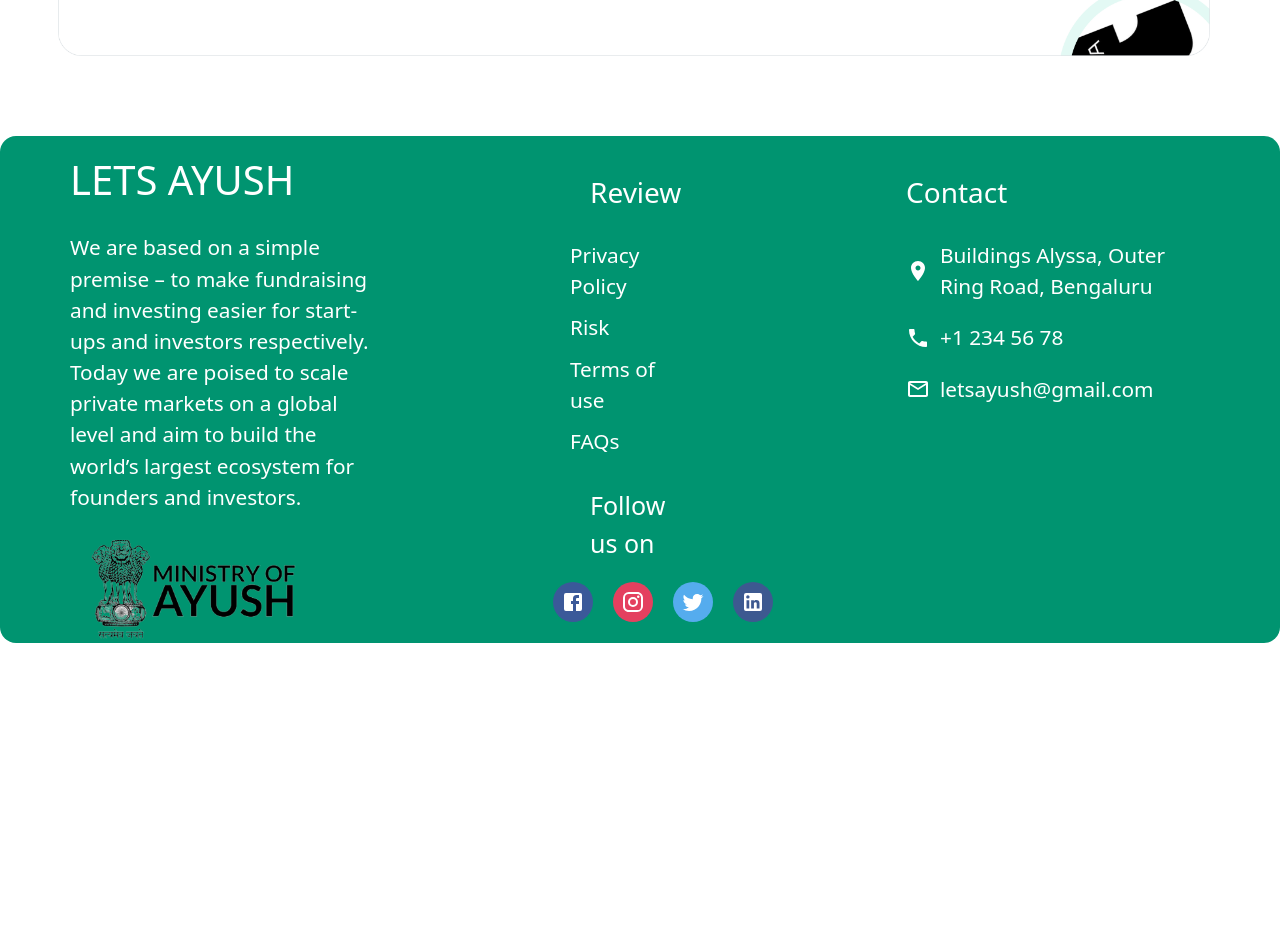
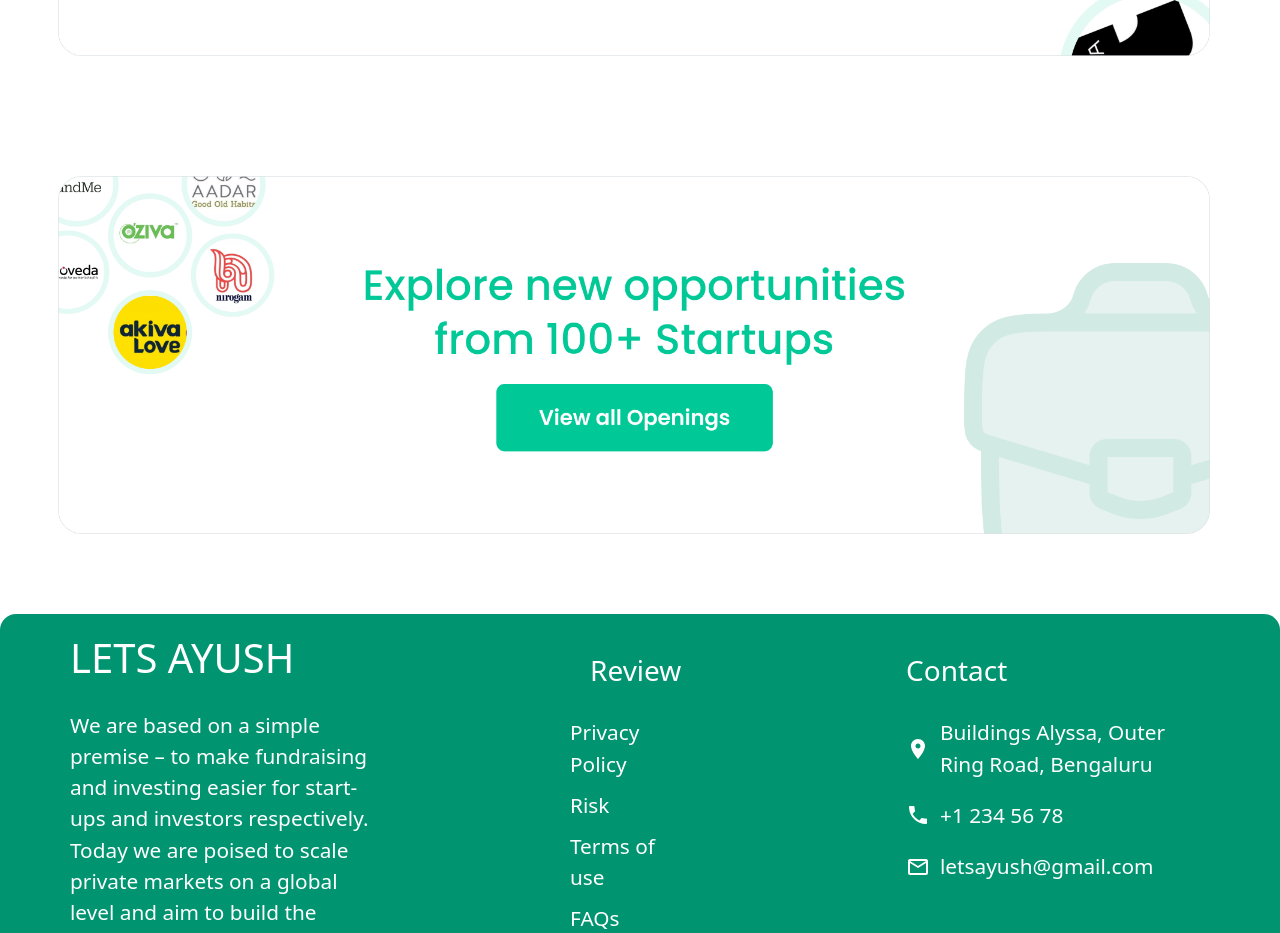
Before and after one commit to TanmayTr911/Ayush_Startup_Portal, a React (Create React App) app in the folder frontend/: page / in a window 1280 px wide. Shown: the part 2240-3173 px from the top of the page. Before the commit the page ends 2883 px from the top, so only its background shows below. Built offline with nearby package versions, Linux system fonts and the light colour scheme.

Commit message:
home page complete

```diff
--- a/frontend/src/components/HomePageComponents/opportunities.js
+++ b/frontend/src/components/HomePageComponents/opportunities.js
@@ -0,0 +1,18 @@
+const dataimg = require("../../images/Opportunities.png");
+const Opportunities = () => {
+  const imgstyle = {
+    marginTop: "5vh",
+    marginLeft: "4.5%",
+    borderRadius: "2vh",
+    width: "90vw",
+    marginBottom: "10vh",
+    border: "none",
+  };
+  return (
+    <div>
+      <img src={dataimg} style={imgstyle}></img>
+    </div>
+  );
+};
+
+export default Opportunities;
--- a/frontend/src/components/homePage.js
+++ b/frontend/src/components/homePage.js
@@ -5,6 +5,7 @@
 import JoinCards from "./HomePageComponents/joinbuttons";
 import Stats from "./HomePageComponents/stats";
 import SuccessStories from "./HomePageComponents/successStories";
+import Opportunities from "./HomePageComponents/opportunities";
 import Footer from "./HomePageComponents/Footer";
 
 function HomePage() {
@@ -16,6 +17,7 @@
       <Stats></Stats>
       <JoinCards></JoinCards>
       <SuccessStories></SuccessStories>
+      <Opportunities></Opportunities>
       <Footer></Footer>
       {/* <h1>Hello to Home Page</h1> */}
     </>
```
Also changed, not shown: frontend/src/images/Opportunities.png (added).
